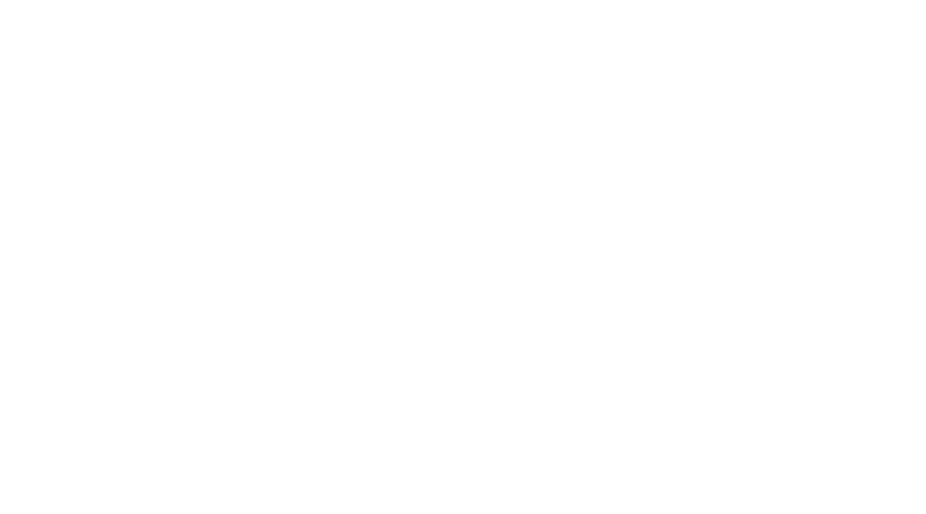
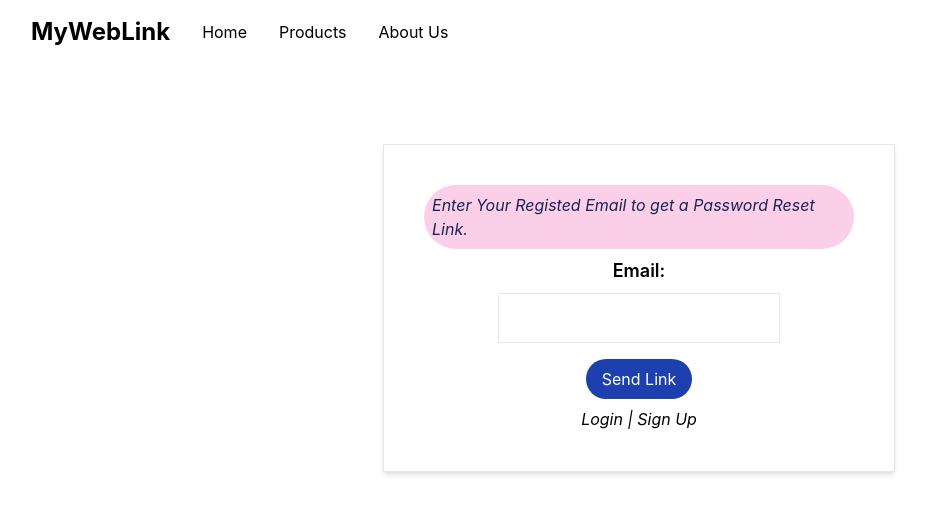
Before and after one commit to kunduaritra/Expense-Tracker, a React (Create React App) app: page /forgetpassword in a window 1280 px wide. Before the commit this address had no page. Shown: the top 514 px of the page, without its empty margins (1-927 px from the left). Built offline with nearby package versions, Linux system fonts and the light colour scheme.

Commit message:
Forget Password added

```diff
--- a/src/App.js
+++ b/src/App.js
@@ -6,6 +6,7 @@
 import { useContext } from "react";
 import AuthContext from "./Components/Store/AuthContext";
 import { Navigate } from "react-router-dom";
+import ForgetPassword from "./Components/Pages/ForgetPassword";
 
 function App() {
   const authContext = useContext(AuthContext);
@@ -34,6 +35,7 @@
                 </>
               }
             />
+            <Route path="forgetpassword" element={<ForgetPassword />} />
           </Route>
         </Routes>
       </Router>
--- a/src/Components/Pages/Auth.js
+++ b/src/Components/Pages/Auth.js
@@ -2,6 +2,7 @@
 import { useNavigate } from "react-router-dom";
 import bg from "../assets/download-bg.png";
 import AuthContext from "../Store/AuthContext";
+import { Link } from "react-router-dom";
 
 const Auth = () => {
   let inputEmailRef = useRef();
@@ -10,7 +11,7 @@
   const [passwordMismatch, setPasswordMismatch] = useState(false);
   const [isLogin, setIsLogin] = useState(false);
   const navigate = useNavigate();
-  const authContext = useContext(AuthContext)
+  const authContext = useContext(AuthContext);
 
   const signupHandler = async (e) => {
     e.preventDefault();
@@ -77,7 +78,7 @@
           inputEmailRef.current.value = "";
           inputPasswordRef.current.value = "";
           const data = await res.json();
-          authContext.login(data.idToken)
+          authContext.login(data.idToken);
           navigate("/welcome");
         } else {
           const data = await res.json();
@@ -148,7 +149,9 @@
             </button>
             {isLogin ? (
               <div className="justify-center flex">
-                <button className="text-blue-700">Forgot Password?</button>
+                <Link to="/forgetpassword" className="text-blue-700">
+                  Forgot Password?
+                </Link>
               </div>
             ) : (
               ""
--- /dev/null
+++ b/src/Components/Pages/ForgetPassword.js
@@ -0,0 +1,77 @@
+import React, { useRef, useState } from "react";
+import { Link } from "react-router-dom";
+
+const ForgetPassword = () => {
+  const inputEmailRef = useRef();
+  const [sentLinkMessage, setSentLinkMessage] = useState(false);
+
+  const forgetPasswordHandler = async (e) => {
+    e.preventDefault();
+    const enteredEmail = inputEmailRef.current.value;
+    if (enteredEmail) {
+      try {
+        const res = await fetch(
+          "https://identitytoolkit.googleapis.com/v1/accounts:sendOobCode?key=AIzaSyC9al0xhrxI9sgelfOWw3Gp4ftiLh5a47I",
+          {
+            method: "POST",
+            headers: {
+              "Content-Type": "application/json",
+            },
+            body: JSON.stringify({
+              requestType: "PASSWORD_RESET",
+              email: enteredEmail,
+            }),
+          }
+        );
+        if (res.ok) {
+          setSentLinkMessage(true);
+        } else {
+          const data = await res.json();
+          if (data && data.error & data.error.message) {
+            throw new Error(data.error.message);
+          }
+        }
+      } catch (err) {
+        alert(err.message);
+      }
+    } else {
+      alert("Enter an Email.");
+    }
+  };
+  return (
+    <div className="flex items-center justify-center mt-20">
+      <div className="border flex flex-col max-w-lg p-10 shadow-md">
+        <span className="italic text-blue-950 bg-pink-200 p-2 rounded-full mb-2">
+          Enter Your Registed Email to get a Password Reset Link.
+        </span>
+        <form
+          onSubmit={forgetPasswordHandler}
+          className="flex flex-col items-center"
+        >
+          <label className="mb-2 text-lg font-semibold">Email:</label>
+          <input
+            type="email"
+            className="border border-gray-200 px-4 py-3 mb-4 focus:outline-none focus:border-blue-500"
+            ref={inputEmailRef}
+          />
+          <button
+            type="submit"
+            className="bg-blue-800 text-white px-4 py-2 rounded-full hover:bg-blue-700"
+          >
+            Send Link
+          </button>
+          <Link to="/" className="mt-2 italic">
+            Login | Sign Up
+          </Link>
+        </form>
+        {sentLinkMessage && (
+          <span className="mx-auto my-4 text-green-600 font-semibold">
+            Password Reset Link Has Been Sent.
+          </span>
+        )}
+      </div>
+    </div>
+  );
+};
+
+export default ForgetPassword;
```
